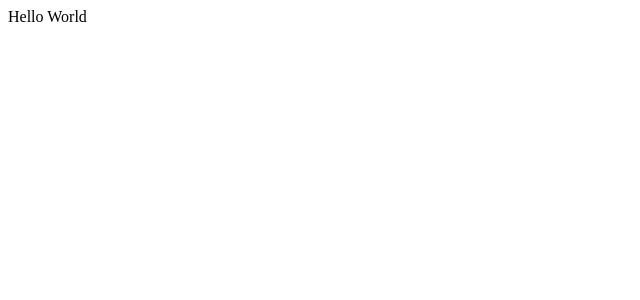
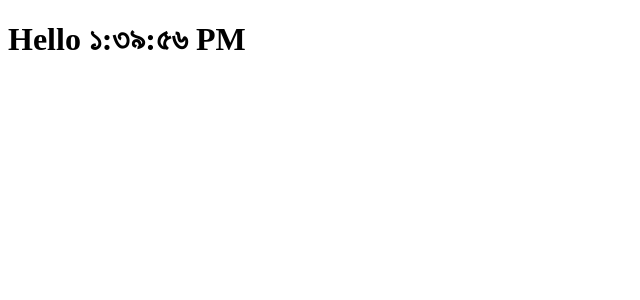
Before and after one commit to shuvo18103107/Deep-Dive-to-React, a React (Create React App) app: page / in a window 1280 px wide. Shown: the top 300 px of the page, without its empty margins (0-640 px from the left). Built offline with nearby package versions, Linux system fonts and the light colour scheme.

Commit message:
✅ classs component and props in deep

```diff
--- a/src/App.js
+++ b/src/App.js
@@ -1,3 +1,4 @@
+// eslint-disable-next-line
 const App = function () {
     return <div>Hello World</div>;
 };
--- a/src/index.js
+++ b/src/index.js
@@ -1,16 +1,37 @@
 import React from 'react';
 import ReactDOM from 'react-dom';
-import App from './App';
-import reportWebVitals from './reportWebVitals';
-
-ReactDOM.render(
-    <React.StrictMode>
-        <App />
-    </React.StrictMode>,
-    document.getElementById('root')
-);
-
-// If you want to start measuring performance in your app, pass a function
-// to log results (for example: reportWebVitals(console.log))
-// or send to an analytics endpoint. Learn more: https://bit.ly/CRA-vitals
-reportWebVitals();
+// eslint-disable-next-line
+// const Clock = function ({locale}) {
+//   // react components return react element
+//   // components recieve properties from outside
+//     return (
+//         <h1 className="text">
+//             <span className="text">Hello {new Date().toLocaleTimeString(locale)}</span>
+//         </h1>
+//     );
+// };
+// eslint-disable-next-line
+class Clock extends React.Component {
+    // by default ekhane object o create hoi + render method theke jeta parent component theke pai seta theke eleemnt return kore
+    // bire theke props(attribure/function arguments) gula jokhn pathabo ei class e tokhn eta react.component er class er props e pabo
+    // this.props ='' evabe modify korte gele react render abar call kore new vabe cg amra jani element er proiperty change kora jai na new vabe create kora jai
+    render() {
+        const { locale } = this.props;
+        return (
+            <h1 className="text">
+                <span className="text">Hello {new Date().toLocaleTimeString(locale)}</span>
+            </h1>
+        );
+    }
+}
+// ReactDOM.render(Clock(), document.getElementById('root'));
+ReactDOM.render(<Clock locale="bn-BD" />, document.getElementById('root'));
+/* 1st benifit using component ->we can reuse it everywhere ,element er moto barbar banan lagbe na
+2nd benifit -> component e amra parameter use korte pari ei parameter gula object hisave recieve hoi,joto parameter pass korbo toto object er property create hobe oi component e parameter hisave, jehutu obj pass korci tai obj destructing kore seta use korte parbo
+ei functional component charaow react e class use kore component create kora jai, functional component e ekhane kintu data change ta listen hocee na just reuse korci tai class component use korbo jate dynamic change ta listen hoi sathe react element o return kore
+class component use kori jate amra statful component create kora jai, functional component e kintu stat change korar capability chilo na change  korte chaile bire theke data pass kora lagto
+class component e nijei nijer ekta stat create korte parbe seta change o korte parbe, functional component react chinte pare class keow chinate chaile react er react.classcomponent use korte hbe
+extends korar por amra likhte parbo <clock/> eivabe cg ekhn se first e same vabe dekhbe ei nam e kono function ace kina erpr dekhbe class component ace kina, paowar por ei class er vitore se nije nijei eklta obj banai and sei class er render namok method take call kore dei, so ekhn print() na render call korte hobe eta define kora ace react er component class er vitor
+so internal class er vitor sob kaj korbo r ultimately render er vitor ekta eleemnt return korbo
+ekhn class component er vitor value pass korle react.component er props namok property er vitor eta bosai dei
+*/
```
